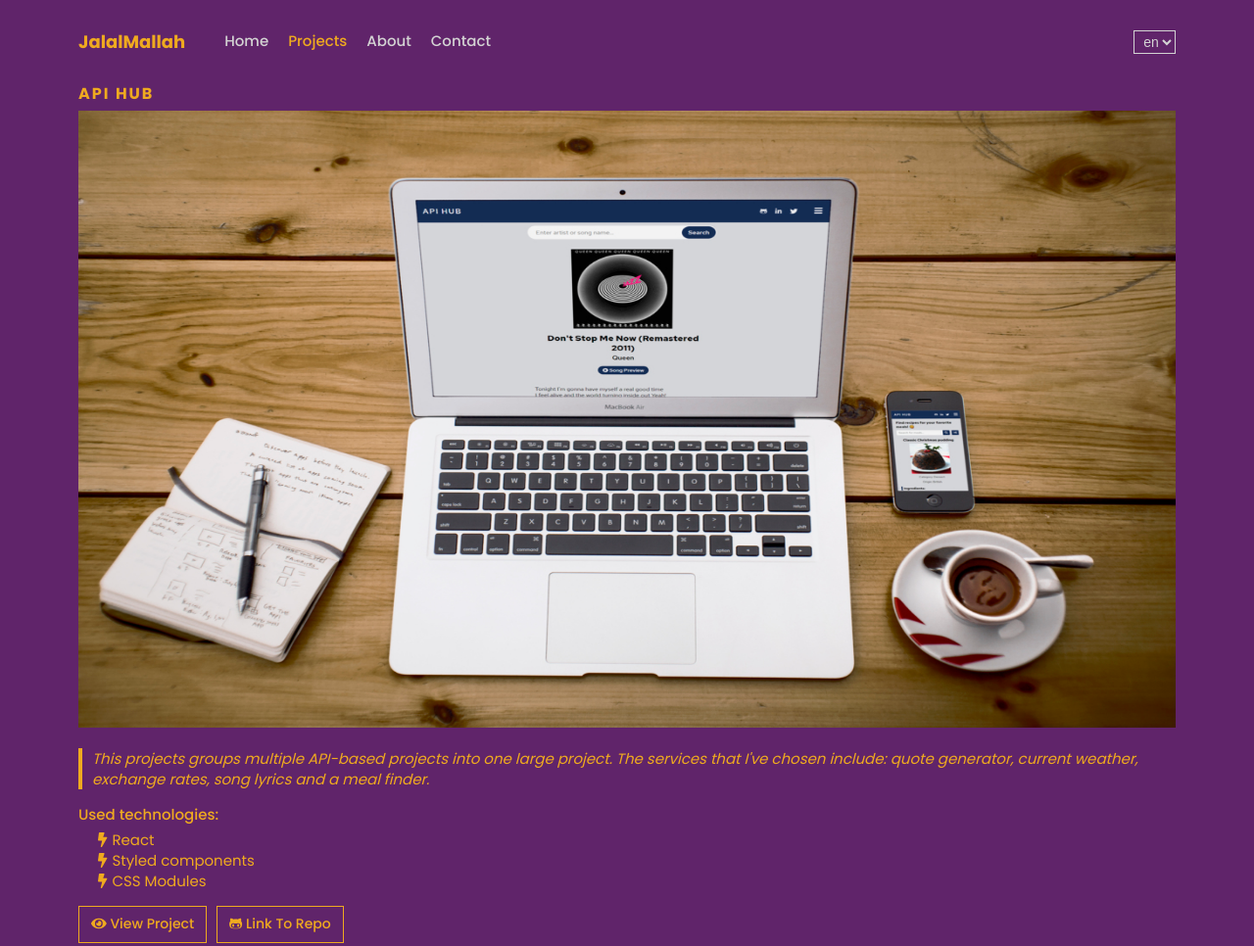
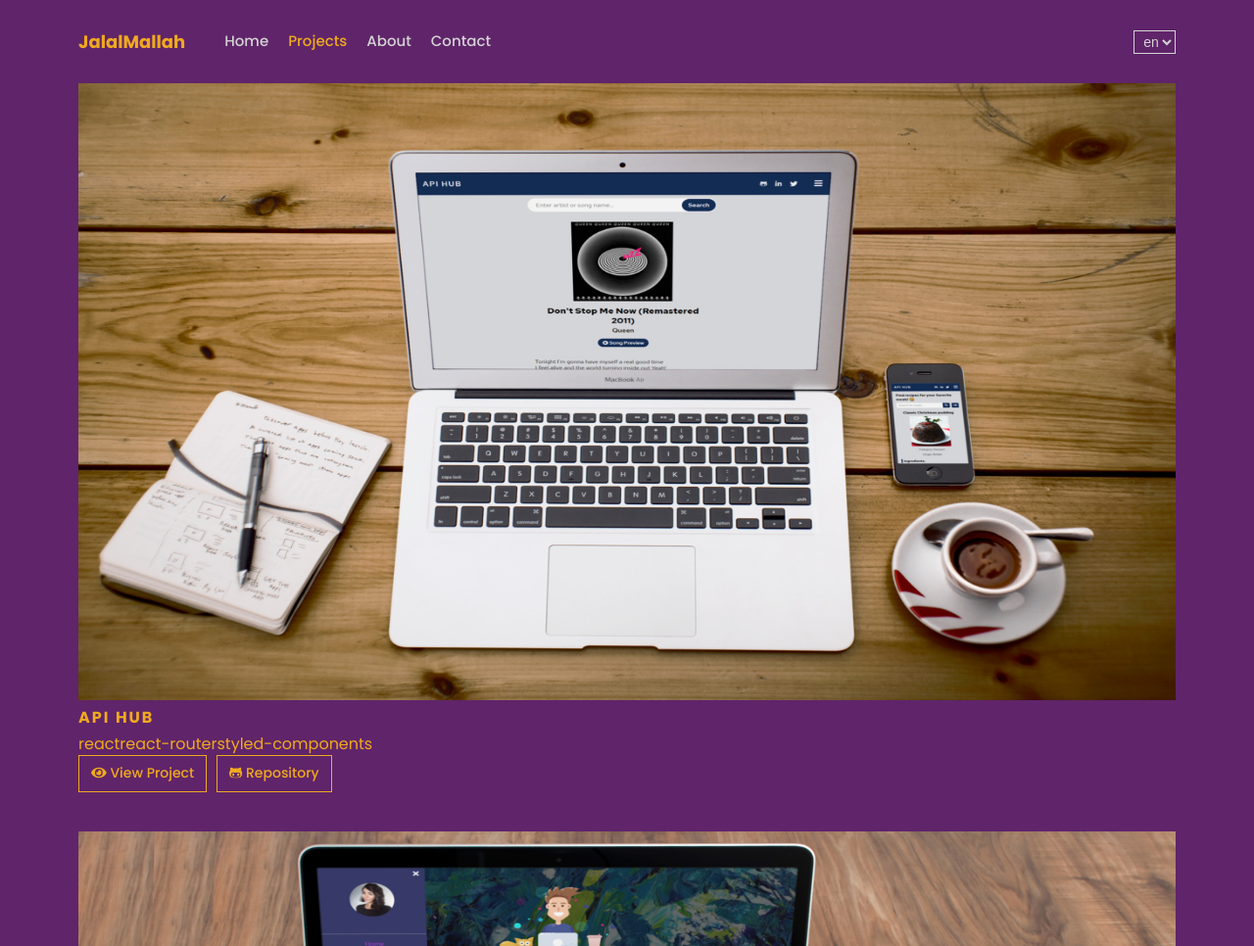
Before and after one commit to JalalMallah/personal-website-gatsby, a Gatsby site: page /projects in a window 1280 px wide. Shown: the top 966 px of the page at 98% size. Built offline with nearby package versions, Linux system fonts and the light colour scheme; Gatsby itself is replaced by a stand-in of ours.

Commit message:
feat: create project component as a wrapper for each of the projects on projects page

```diff
--- /dev/null
+++ b/src/components/Project/Project.js
@@ -0,0 +1,36 @@
+import React from 'react';
+import PropTypes from 'prop-types';
+
+import * as styles from './project.module.scss';
+
+import { FontAwesomeIcon } from '@fortawesome/react-fontawesome';
+import { faEye } from '@fortawesome/free-solid-svg-icons';
+import { faGithubAlt } from '@fortawesome/free-brands-svg-icons';
+
+export default function Project({ image, repo, site, technologies, title }) {
+  return (
+    <article className={styles.wrapper}>
+      <img src={image} alt={title} className={styles.image} />
+      <h3 className={styles.title}>{title}</h3>
+      <div className={styles.technologies}>
+        {technologies.map(item => (
+          <span>{item}</span>
+        ))}
+      </div>
+      <a href={site} target="_blank" rel="noreferrer" className={styles.button}>
+        <FontAwesomeIcon icon={faEye} /> View Project
+      </a>
+      <a href={repo} target="_blank" rel="noreferrer" className={styles.button}>
+        <FontAwesomeIcon icon={faGithubAlt} /> Repository
+      </a>
+    </article>
+  );
+}
+
+Project.propTypes = {
+  image: PropTypes.string.isRequired,
+  repo: PropTypes.string.isRequired,
+  site: PropTypes.string.isRequired,
+  technologies: PropTypes.arrayOf(PropTypes.string).isRequired,
+  title: PropTypes.string.isRequired,
+};
--- /dev/null
+++ b/src/components/Project/project.module.scss
@@ -0,0 +1,52 @@
+.wrapper {
+  margin: 0 0 4rem;
+}
+
+.image {
+  max-width: 100%;
+  aspect-ratio: 16 / 9;
+}
+
+.title {
+  margin: 0 0 0.5rem;
+  font-size: 1.6rem;
+  text-transform: uppercase;
+  letter-spacing: 2px;
+}
+
+.button {
+  position: relative;
+  z-index: 0;
+  display: inline-block;
+  padding: 0.8rem 1.2rem;
+  border: 1px solid var(--yellow);
+  outline: none;
+  font-size: 1.4rem;
+  transition: color 0.3s ease;
+
+  &:hover {
+    color: var(--purple);
+  }
+
+  &::after {
+    content: '';
+    position: absolute;
+    z-index: -1;
+    top: 0;
+    left: 0;
+    width: 100%;
+    height: 100%;
+    background-color: var(--yellow);
+    transform-origin: left;
+    transform: scaleX(0);
+    transition: transform 0.3s ease;
+  }
+
+  &:hover::after {
+    transform: scaleX(1);
+  }
+}
+
+.button + .button {
+  margin-left: 1rem;
+}
--- a/src/pages/projects.js
+++ b/src/pages/projects.js
@@ -1,4 +1,5 @@
 import React from 'react';
+import Project from 'components/Project/Project';
 
 import apihubMockup from 'images/mockups/hub.jpg';
 import countdownMockup from 'images/mockups/countdown.jpg';
@@ -7,66 +8,55 @@ import landingPageMockup from 'images/mockups/landing-page.jpg';
 
 import * as styles from 'styles/projects.module.scss';
 
-import { FontAwesomeIcon } from '@fortawesome/react-fontawesome';
-import { faBolt, faEye } from '@fortawesome/free-solid-svg-icons';
-import { faGithubAlt } from '@fortawesome/free-brands-svg-icons';
+const projectsData = [
+  {
+    id: 0,
+    title: 'API Hub',
+    image: apihubMockup,
+    repo: 'https://github.com/JalalMallah/API-Hub/tree/master',
+    site: 'https://jalalmallah.github.io/API-Hub/',
+    technologies: ['react', 'react-router', 'styled-components'],
+  },
+  {
+    id: 1,
+    title: 'Landing Page with Modal',
+    image: landingPageMockup,
+    repo: 'https://github.com/JalalMallah/landing-page-with-modal/tree/master',
+    site: 'https://jalalmallah.github.io/landing-page-with-modal/',
+    technologies: ['react', 'react-router', 'sass'],
+  },
+  {
+    id: 2,
+    title: 'Form with Validation',
+    image: formMockup,
+    repo:
+      'https://github.com/JalalMallah/form-validation-with-input-animation/tree/master',
+    site: 'https://jalalmallah.github.io/form-validation-with-input-animation/',
+    technologies: ['react', 'css'],
+  },
+  {
+    id: 3,
+    title: 'New Year Countdown',
+    image: countdownMockup,
+    repo: 'https://github.com/JalalMallah/new-year-countdown/tree/master',
+    site: 'https://jalalmallah.github.io/new-year-countdown/',
+    technologies: ['javascript', 'sass'],
+  },
+];
 
 export default function Projects() {
   return (
     <div className={styles.wrapper}>
-      <article className={styles.projectCard}>
-        <h3 className={styles.subtitle}>API Hub</h3>
-        <a
-          href="https://jalalmallah.github.io/API-Hub/"
-          target="_blank"
-          rel="noreferrer"
-          className={styles.imageLink}
-        >
-          <img src={apihubMockup} alt="API Hub" className={styles.image} />
-        </a>
-        <p className={styles.description}>
-          This projects groups multiple API-based projects into one large
-          project. The services that I've chosen include: quote generator,
-          current weather, exchange rates, song lyrics and a meal finder.
-        </p>
-        <h4 className={styles.listTitle}>Used technologies:</h4>
-        <ul className={styles.list}>
-          <li>
-            <span className={styles.itemMarker}>
-              <FontAwesomeIcon icon={faBolt} />
-            </span>
-            React
-          </li>
-          <li>
-            <span className={styles.itemMarker}>
-              <FontAwesomeIcon icon={faBolt} />
-            </span>
-            Styled components
-          </li>
-          <li>
-            <span className={styles.itemMarker}>
-              <FontAwesomeIcon icon={faBolt} />
-            </span>
-            CSS Modules
-          </li>
-        </ul>
-        <a
-          href="https://jalalmallah.github.io/API-Hub/"
-          target="_blank"
-          rel="noreferrer"
-          className={styles.button}
-        >
-          <FontAwesomeIcon icon={faEye} /> View Project
-        </a>
-        <a
-          href="https://github.com/JalalMallah/API-Hub"
-          target="_blank"
-          rel="noreferrer"
-          className={styles.button}
-        >
-          <FontAwesomeIcon icon={faGithubAlt} /> Link To Repo
-        </a>
-      </article>
+      {projectsData.map(({ id, image, repo, site, technologies, title }) => (
+        <Project
+          key={id}
+          image={image}
+          repo={repo}
+          site={site}
+          technologies={technologies}
+          title={title}
+        />
+      ))}
     </div>
   );
 }
--- a/src/styles/projects.module.scss
+++ b/src/styles/projects.module.scss
@@ -1,97 +1,3 @@
 .wrapper {
   text-align: left;
 }
-
-.projectCard {
-  margin: 0 0 4rem;
-}
-
-.subtitle {
-  margin: 0 0 0.5rem;
-  font-size: 1.6rem;
-  text-transform: uppercase;
-  letter-spacing: 2px;
-}
-
-.imageLink {
-  display: block;
-  overflow: hidden;
-  margin: 0 0 1.5rem;
-  padding: 0;
-  cursor: pointer;
-
-  &:hover .image {
-    transform: scale(0.95);
-  }
-}
-
-.image {
-  max-width: 100%;
-  aspect-ratio: 16 / 9;
-  transition: transform 0.2s ease;
-}
-
-.description {
-  margin: 0 0 1.5rem;
-  padding-left: 1rem;
-  border-left: 4px solid var(--yellow);
-  font-size: 1.5rem;
-  font-style: italic;
-}
-
-.listTitle {
-  margin: 0 0 0.5rem;
-  font-size: 1.5rem;
-  font-weight: 500;
-}
-
-.list {
-  margin: 0 0 1.5rem;
-  padding-left: 2rem;
-  list-style-type: none;
-
-  & li {
-    font-size: 1.5rem;
-  }
-}
-
-.itemMarker {
-  margin-right: 0.5rem;
-}
-
-.button {
-  position: relative;
-  z-index: 0;
-  display: inline-block;
-  padding: 0.8rem 1.2rem;
-  border: 1px solid var(--yellow);
-  outline: none;
-  font-size: 1.4rem;
-  transition: color 0.3s ease;
-
-  &:hover {
-    color: var(--purple);
-  }
-
-  &::after {
-    content: '';
-    position: absolute;
-    z-index: -1;
-    top: 0;
-    left: 0;
-    width: 100%;
-    height: 100%;
-    background-color: var(--yellow);
-    transform-origin: left;
-    transform: scaleX(0);
-    transition: transform 0.3s ease;
-  }
-
-  &:hover::after {
-    transform: scaleX(1);
-  }
-}
-
-.button + .button {
-  margin-left: 1rem;
-}
```
